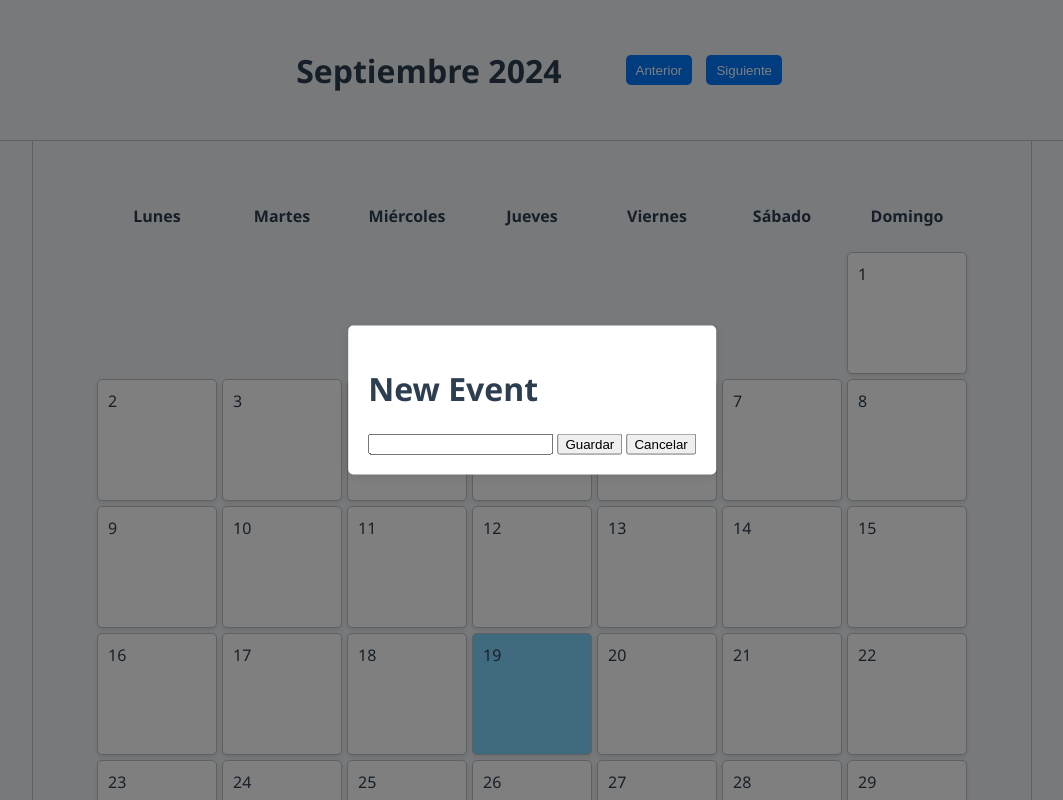
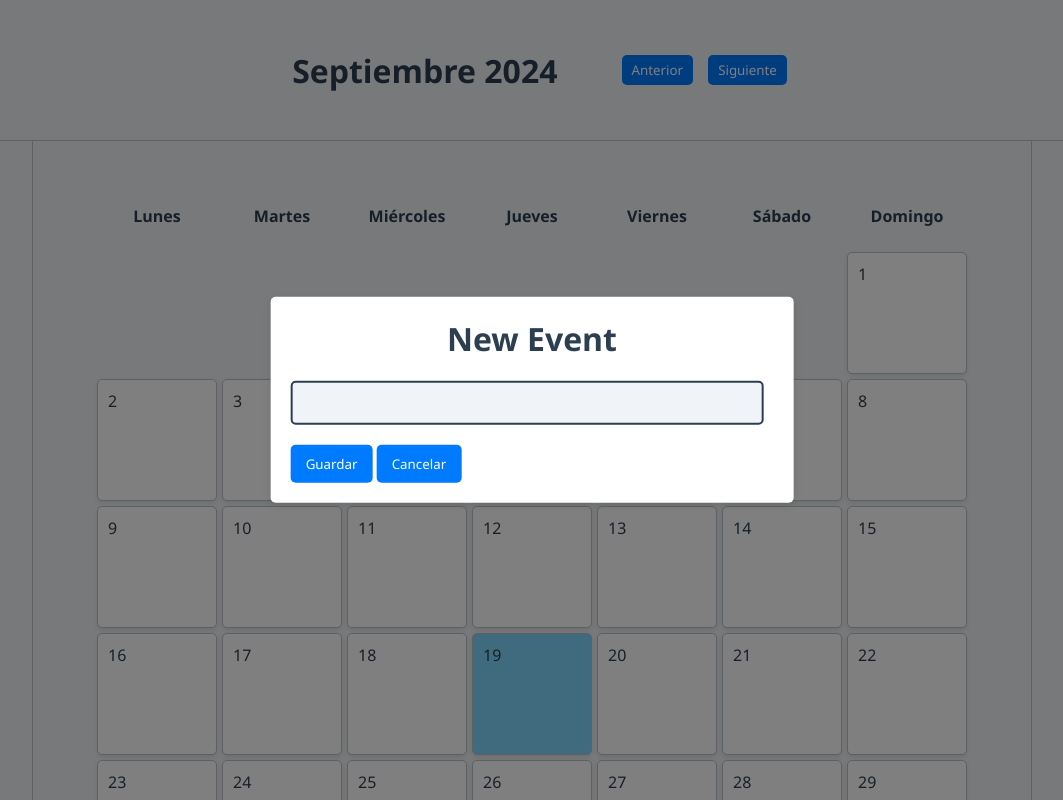
Before and after one commit to PizzaSteve839/Calendar, a plain HTML site: page index.html in a window 1280 px wide. Both pictures are taken after a click on the element "10". Shown: the top 800 px of the page, without its empty margins (108-1171 px from the left). Drawn offline with Linux system fonts and the light colour scheme.

Commit message:
localSotorage
Ahora los eventos se guardan en el localStorage

```diff
--- a/script.js
+++ b/script.js
@@ -47,9 +47,9 @@ function load(){
         if(i>paddingDays){
             daySquare.innerText = i - paddingDays;
             daySquare.classList.add('day');
-            daySquare.addEventListener('click', () => openNewEventModal(`${year}-${month + 1}-${i - paddingDays}`));
+            daySquare.addEventListener('click', () => openNewEventModal(`${i - paddingDays}/${month + 1}/${year}`));
 
-            let eventForDay = events.find(e => e.date === `${year}-${month + 1}-${i - paddingDays}`);
+            let eventForDay = events.find(e => e.date === `${i - paddingDays}/${month + 1}/${year}`);
             if(eventForDay){
                 let eventDiv = document.createElement('div');
                 eventDiv.classList.add('event');
@@ -100,6 +100,7 @@ function saveEvent(){
             date: clicked,
             title: document.getElementById('eventInput').value
         });
+        localStorage.setItem('event', JSON.stringify(events));
     }else{
         alert('Por favor, introduce un evento antes de guardar');
     }
--- a/style.css
+++ b/style.css
@@ -68,6 +68,7 @@ header h1 {
     padding: 5px 10px;
     cursor: pointer;
     transition: background-color var(--main-transition);
+    font-family: var(--main-font-family);
 }
 
 #nextMonth:hover, #prevMonth:hover{
@@ -143,6 +144,42 @@ header h1 {
     display: none; /* Hidden by default */
 }
 
+#newEventModal h1 {
+    margin-top: 0;
+    display: flex;
+    justify-content: center;
+}
+
+#eventInput{
+    border: solid 2px var(--main-text-color);
+    border-radius: var(--main-border-radius);
+    background-color: var(--main-bg-color);
+    height: 30px;
+    overflow: hidden;
+    padding: 5px;
+    width: 95%;
+    font-size: 1.2rem;
+    font-family: var(--main-font-family);
+    font-weight: 600;
+}
+
+#newEventModal button {
+    background-color: var(--accent-color-1);
+    color: white;
+    border: none;
+    border-radius: var(--main-border-radius);
+    padding: 10px 15px;
+    cursor: pointer;
+    transition: background-color var(--main-transition);
+    margin-top: 20px;
+    font-family: var(--main-font-family);
+}
+
+#newEventModal button:hover {
+    background-color: var(--accent-color-2);
+    transform: translateY(2px);
+    transition: var(--main-transition);
+}
 
 @media screen and (max-width: 600px){
 
```
